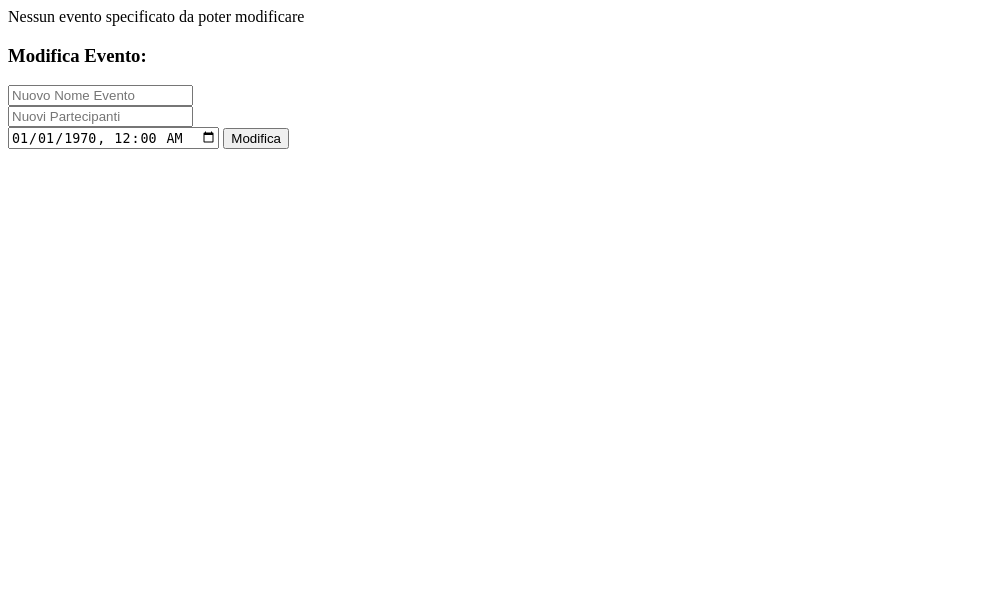
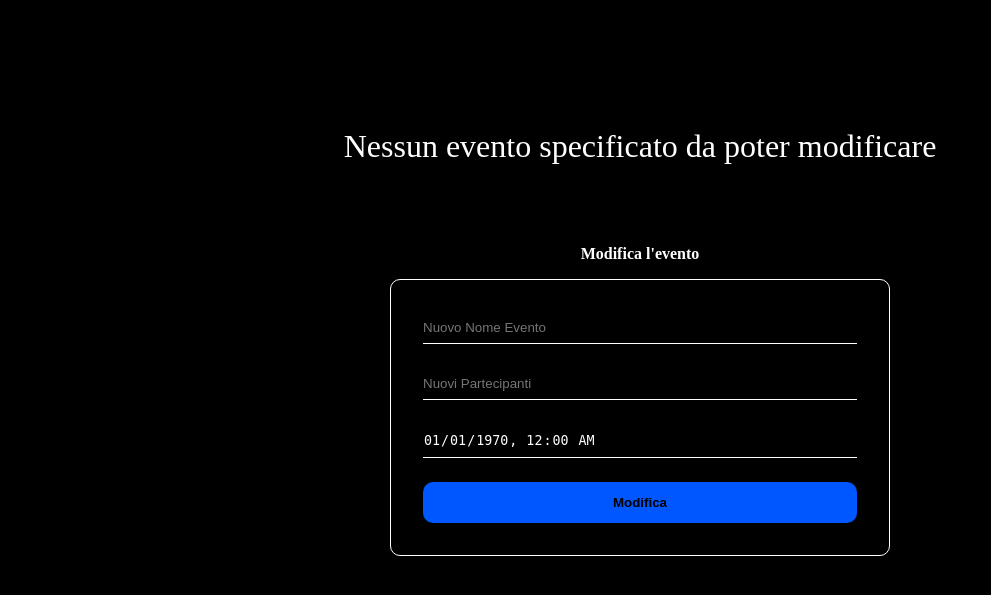
Before and after one commit to DavideFarci/edusogno-task, a PHP site: page /EduSogno/edit.php in a window 1280 px wide. Shown: the top 595 px of the page, without its empty margins (0-991 px from the left). Run offline with PHP 8.4, Linux system fonts and the light colour scheme; data that the repository does not hold is empty.

Commit message:
customize php message, fix style

```diff
--- a/assets/styles/index.css
+++ b/assets/styles/index.css
@@ -7,6 +7,13 @@
 body {
   background-color: black;
   color: white;
+}
+
+.php_mess {
+  font-size: 2em;
+  color: white;
+  text-align: center;
+  margin-top: 8rem;
 }
 
 .btn {
--- a/edit.php
+++ b/edit.php
@@ -3,6 +3,7 @@
 <head>
     <meta charset="UTF-8">
     <meta name="viewport" content="width=device-width, initial-scale=1.0">
+    <link rel="stylesheet" href="assets/styles/index.css?v=<?php echo time(); ?>">
     <title>Edit Event</title>
 </head>
 <?php
@@ -19,20 +20,24 @@ if (isset($_GET['id_evento'])) {
     $row = mysqli_fetch_assoc($result);
 
 } else {
-    echo "Nessun evento specificato da poter modificare";
+    ?><div class="php_mess">
+        <?php echo "Nessun evento specificato da poter modificare"; ?>
+    </div><?php
 }
 ?>
 
 
 <body>
+    <h4 class="title_form">Modifica l'evento</h4>
+    <div class="form">
         <form action="dashboard.php" method="post" style="display: inline;">
-        <h3>Modifica Evento:</h3>
             <input type="hidden" name="action" value="edit">
             <input type="hidden" name="id_evento" value="<?= $row['id'];?>">
             <input type="text" name="nome_evento" value="<?= $row['nome_evento']; ?>" placeholder="Nuovo Nome Evento"><br>
             <input type="email" name="attendees" value="<?= $row['attendees']; ?>" placeholder="Nuovi Partecipanti"><br>
             <input type="datetime-local" name="data_evento" value="<?= date("Y-m-d\TH:i:s", strtotime($row['data_evento'])); ?>" placeholder="Nuova Data e Ora">
-        <button class="btn edit" type="submit">Modifica</button>
+            <button class="btn text-center" type="submit">Modifica</button>
         </form>
+    </div>
 </body>
 </html>
--- a/reset_password.php
+++ b/reset_password.php
@@ -25,7 +25,9 @@ if (isset($_POST['new_pass'])) {
         $sqlNewPass = "UPDATE utenti SET password = '$newPass' WHERE id = '$user_id'";
 
         if (mysqli_query($conn, $sqlNewPass)) {
-            echo "La password è stata cambiata correttamente!";
+            ?><div class="php_mess">
+                <?php echo "La password è stata cambiata correttamente!"; ?>
+            </div><?php
             header("refresh:2;url=index.php");
             exit();
         }else {
```
Also changed, not shown: email.php (+20 -8 lines). Lines whose indentation alone changed are shown as unchanged.
